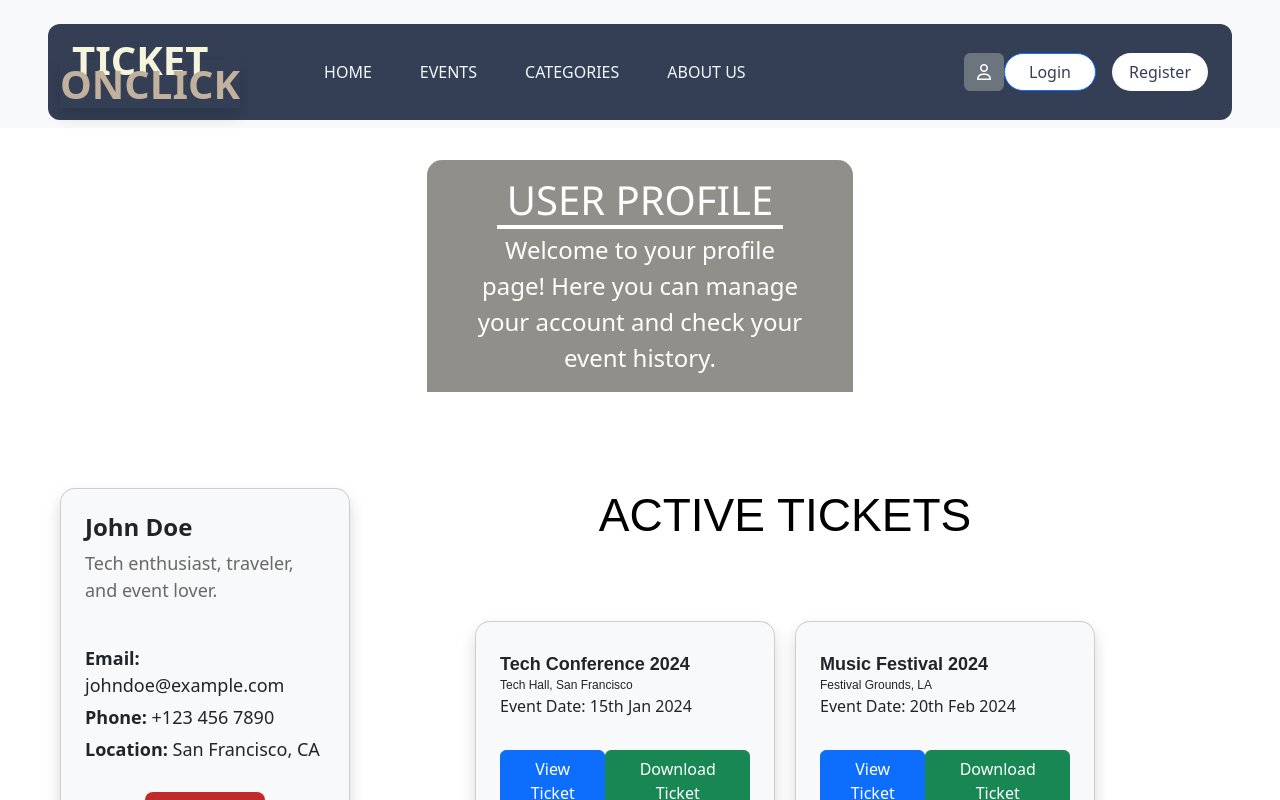
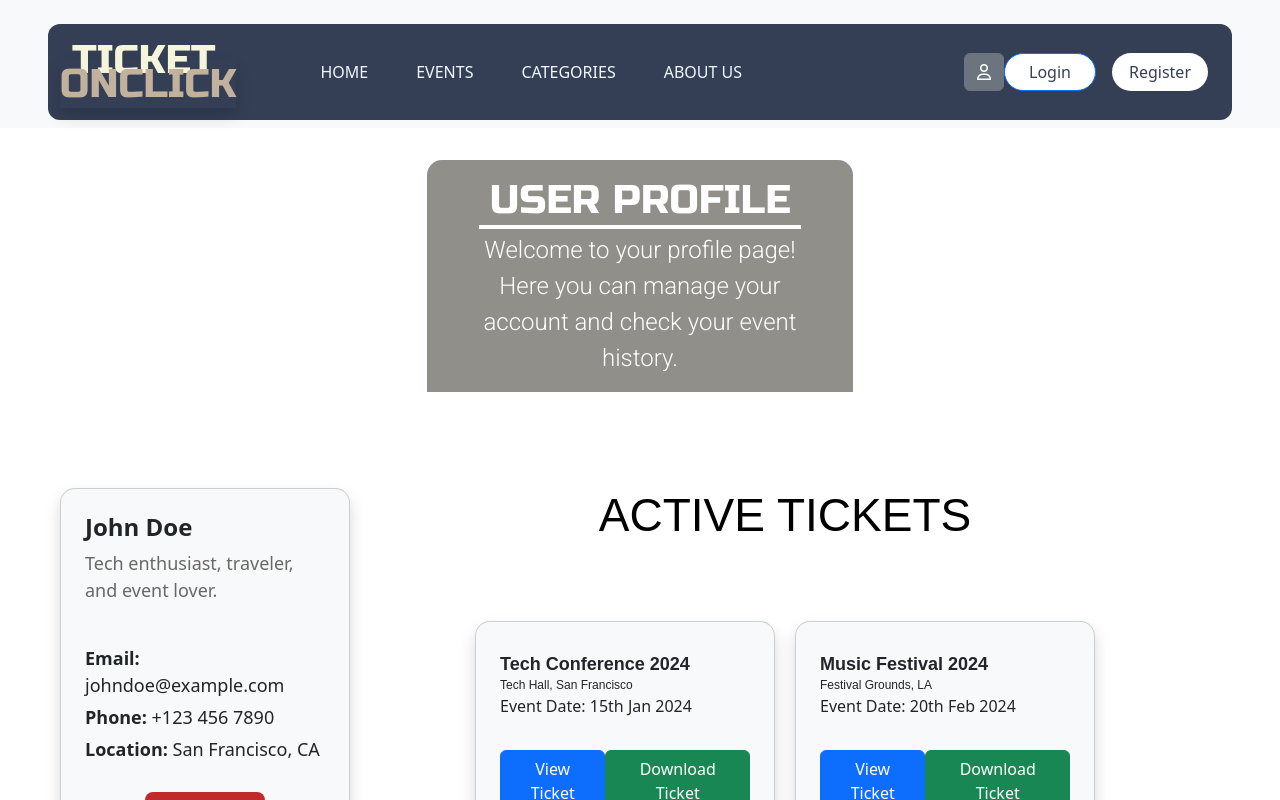
Before and after one commit to johnson-Omwoyo/Ticket_Onclick, a React (Vite) app in the folder Client/: page /profile in a window 1280 px wide. Shown: the top 800 px of the page. Built offline with nearby package versions, Linux system fonts and the light colour scheme.

Commit message:
Populate the fonts respectively

```diff
--- a/Client/src/Pages/Home.css
+++ b/Client/src/Pages/Home.css
@@ -1,10 +1,14 @@
 .hero-text {
+  font-family: "Roboto", sans-serif;
+  font-size: 12px;
   background: #918f8a;
   color: white;
   border-top-left-radius: 15px;
   border-top-right-radius: 15px;
+  font-weight: 100;
 }
 .hero-text h1 {
+  font-family: "Russo One";
   position: relative;
   display: inline-block;
 }
@@ -25,15 +29,12 @@
 .forget-about {
   font-size: 24px;
 }
-.hero-text h1 {
-  font-family: "Segoe UI", Tahoma, Geneva, Verdana, sans-serif;
-}
+
 .category-heading {
-  font-family: sans-serif;
+  font-family: "Russo One", sans-serif;
   position: relative;
   display: inline-block;
-  color: black;
-  font-size: 46px;
+  /* color: black; */
 }
 .category-heading::after {
   content: "";
@@ -94,15 +95,15 @@
   cursor: pointer;
 }
 .ticket {
+  font-family: "Russo One";
   margin-bottom: -24px;
   margin-top: -12px;
   color: beige;
-  font-weight: 700;
 }
 .onclick {
+  font-family: "Russo One";
   margin: -12px;
   color: #c2b19c;
-  font-weight: 700;
 }
 .quotes {
   font-size: 100px;
@@ -117,7 +118,10 @@
   background: rgb(221, 220, 220);
 }
 .reviews-section p {
-  color: #696866;
+  font-family: "Roboto";
+  font-weight: 300;
+  font-size: 17px;
+  opacity: 0.8;
 }
 .static-numbers {
   background: rgb(221, 220, 220);
@@ -125,11 +129,14 @@
   padding: 10px;
 }
 .static-numbers h2 {
-  font-weight: 600;
-  font-size: 48px;
+  font-family: "Russo One";
+  /* font-weight: 600; */
+  font-size: 32px;
 }
 .static-numbers p {
-  color: #7a7977;
+  opacity: 0.8;
+  font-family: "Roboto";
+  font-weight: 300;
 }
 .statistics {
   border-radius: 12px;
@@ -143,16 +150,17 @@
 }
 .our-part p {
   opacity: 0.8;
-  font-family: sans-serif;
+  font-family: "Roboto", sans-serif;
   font-weight: 300;
-  /* font-size:14px; */
+  font-size: 17px;
 }
 .about-heading {
-  font-family: sans-serif;
+  font-family: "Russo One", sans-serif;
   position: relative;
+  font-weight: 300;
 
-  color: black;
-  font-size: 46px;
+  /* color: black; */
+  /* font-size: 46px; */
 }
 .about-heading::after {
   content: "";
--- a/Client/src/Pages/Homepage.jsx
+++ b/Client/src/Pages/Homepage.jsx
@@ -84,7 +84,7 @@ function Homepage() {
 
       <div className="row d-flex justify-content-center">
         <div className="col-10 col-md-4 hero-text text-center px-5">
-          <h1 className="fs-1 pt-3">TICKET ONCLICK</h1>
+          <h1 className="fs-1  pt-3">TICKET ONCLICK</h1>
           <p className="forget-about">
             Forget about missing an event, forget about your personal details
             security. Get yourself a ticket with very little hassle only at a
```
